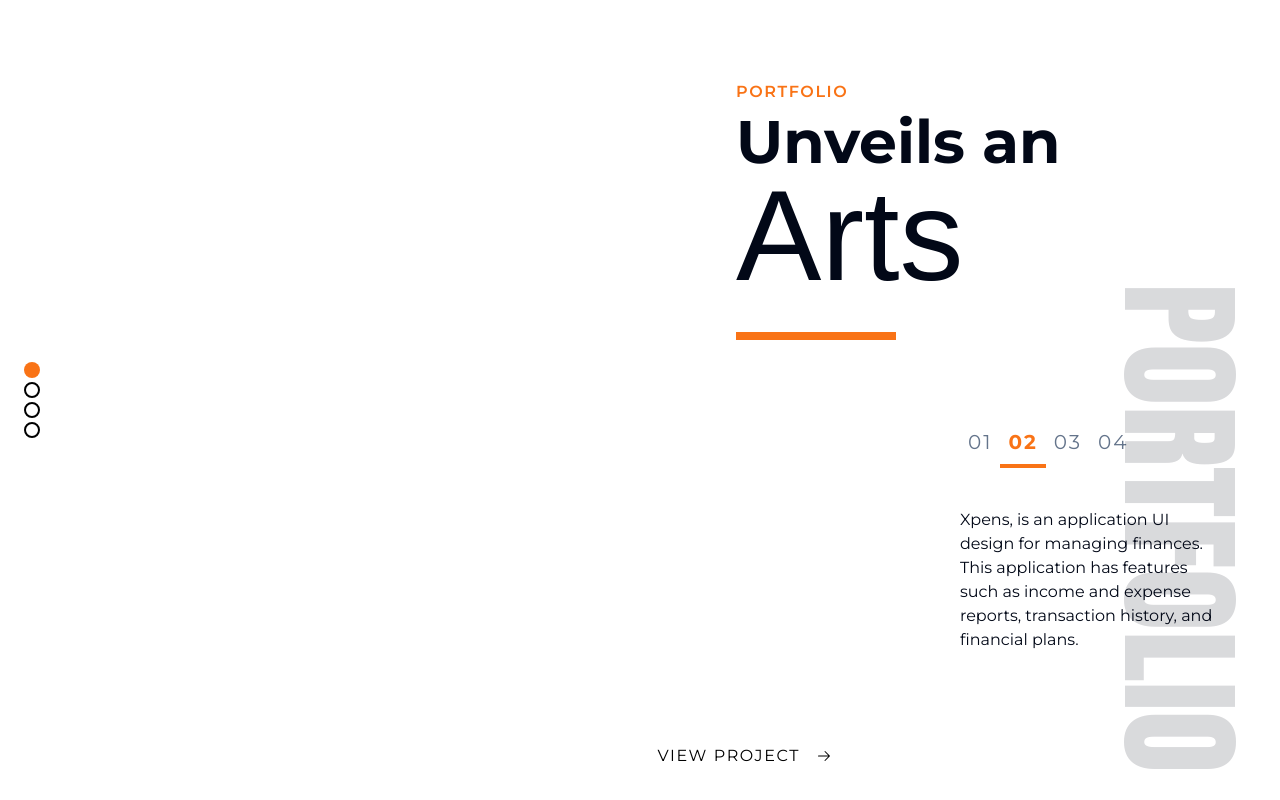
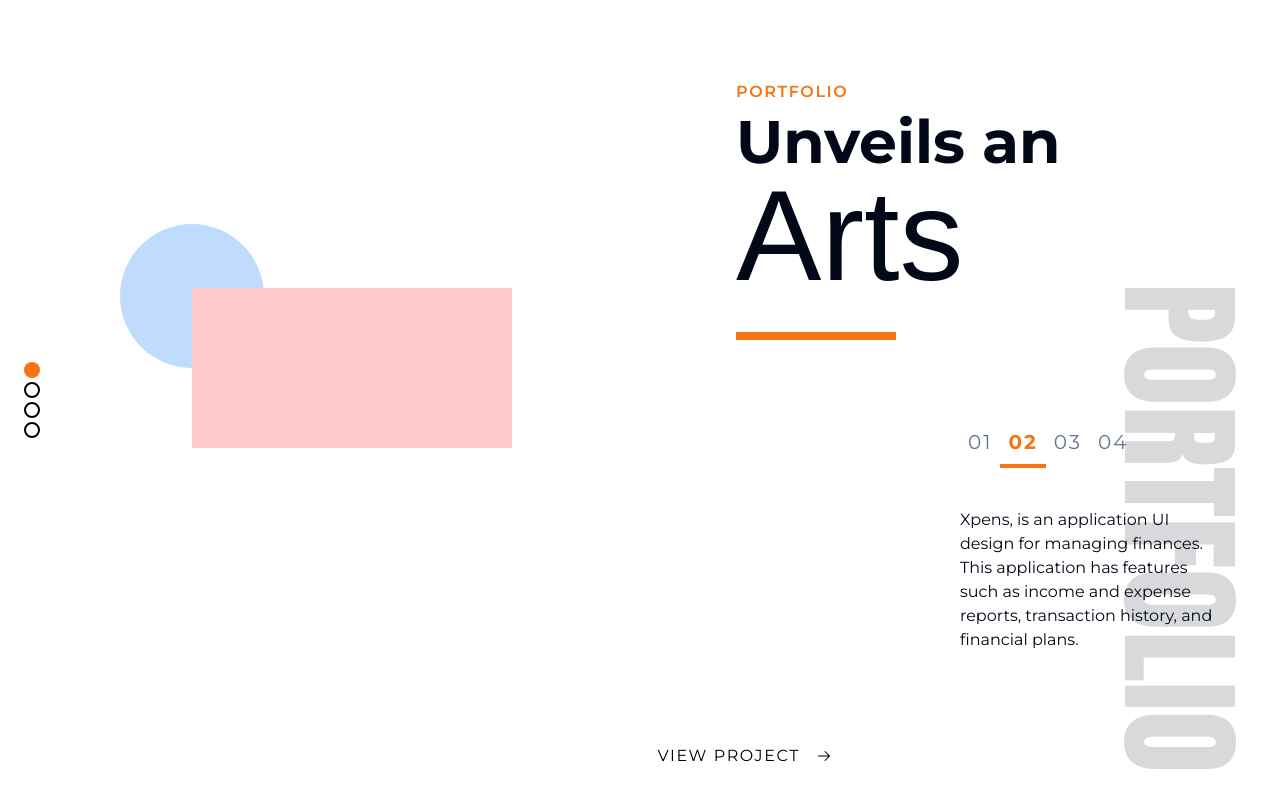
Before and after one commit to mutaqinmi/mutaqinmi, a Next.js app: page / in a window 1280 px wide. Both pictures are taken after a click on the button "02". Shown: the part 800-1600 px from the top of the page. Built offline with nearby package versions, Linux system fonts and the light colour scheme; a web font is replaced by a local one.

Commit message:
feat: portfolio 1

```diff
--- a/src/app/page.tsx
+++ b/src/app/page.tsx
@@ -22,7 +22,7 @@ function About(){
             <div className='h-52 w-52 absolute rounded-full bg-slate-300 bottom-12 right-12'></div>
         </div>
         <div className='relative pr-16 w-full'>
-            <h1 className={`absolute bottom-28 -right-12 rotate-90 text-9xl uppercase opacity-15 ${anton.className}`}>About</h1>
+            <h1 className={`absolute bottom-28 -right-12 rotate-90 text-9xl uppercase opacity-15 -z-10 ${anton.className}`}>About</h1>
             <div className='-ml-24 mt-20 w-full'>
                 <h2 className='tracking-widest uppercase font-semibold text-orange-500'>Hi, Everyone! I'm</h2>
                 <h1 className='text-6xl font-bold mt-2'>Muhammad Ilham Mutaqin</h1>
@@ -69,17 +69,40 @@ function Portfolio(){
             return 'https://github.com/mutaqinmi/aplikasi-jurusan-jsver'
         }
     }
+    const image = () => {
+        if(index === 0){
+            return <div>
+                <Image src="/espw-1.png" width={0} height={0} alt='eSPW' unoptimized className='h-auto w-52 object-cover absolute top-1/2 -translate-y-64 left-24 z-10 shadow-2xl shadow-slate-400 rounded-3xl'/>
+                <Image src="/espw-2.png" width={0} height={0} alt='eSPW' unoptimized className='h-auto w-52 object-cover absolute top-1/2 -translate-y-60 left-52 shadow-2xl shadow-slate-400 rounded-3xl'/>
+            </div>
+        } else if (index === 1){
+            return <div>
+                <div className='w-36 h-36 rounded-full bg-blue-200 absolute top-56 left-14'></div>
+                <div className='w-80 h-40 bg-red-200 absolute top-72 left-32'></div>
+            </div>
+        } else if (index === 2){
+            return <div>
+                <div className='w-36 h-36 rounded-full bg-blue-200 absolute top-72 left-14'></div>
+                <div className='w-80 h-40 bg-red-200 absolute top-56 left-32'></div>
+            </div>
+        } else {
+            return <div>
+                <div className='w-36 h-36 rounded-full bg-blue-200 absolute top-56 left-14'></div>
+                <div className='w-80 h-40 bg-red-200 absolute top-72 left-32'></div>
+            </div>
+        }
+    }
 
     return <div className="h-screen pl-16 flex w-full snap-start snap-always">
         <div className='relative h-screen w-auto aspect-square'>
-            {/* <Image src="/image2.jpg" width={0} height={0} alt='Muhammad Ilham Mutaqin' unoptimized className='h-screen w-auto aspect-square object-cover saturate-0 opacity-50'/> */}
+            {image()}
             <button className='absolute bottom-8 right-8 flex gap-4 items-center justify-center transition ease-in-out duration-300 hover:translate-x-2' onClick={() => {location.href = source()}}>
                 <span className='text-black uppercase tracking-widest'>View Project</span>
                 <ArrowRight className='text-black'/>
             </button>
         </div>
         <div className='relative pr-16 w-full'>
-            <h1 className={`absolute bottom-52 -right-36 rotate-90 text-9xl uppercase opacity-15 ${anton.className}`}>Portfolio</h1>
+            <h1 className={`absolute bottom-52 -right-36 rotate-90 text-9xl uppercase opacity-15 -z-10 ${anton.className}`}>Portfolio</h1>
             <div className='-ml-32 mt-20 w-full'>
                 <h2 className='tracking-widest uppercase font-semibold text-orange-500'>Portfolio</h2>
                 <h1 className='text-6xl font-bold mt-2'>Unveils an<br/><span className={`text-9xl ${windsong.className}`}>Arts</span></h1>
@@ -110,7 +133,7 @@ function Skills(){
             </div>
         </div>
         <div className='relative pr-16 w-full'>
-            <h1 className={`absolute bottom-28 -right-12 rotate-90 text-9xl uppercase opacity-15 ${anton.className}`}>Skills</h1>
+            <h1 className={`absolute bottom-28 -right-12 rotate-90 text-9xl uppercase opacity-15 -z-10 ${anton.className}`}>Skills</h1>
             <div className='-ml-24 mt-20 w-full'>
                 <h2 className='tracking-widest uppercase font-semibold text-orange-500'>Skills</h2>
                 <h1 className='text-6xl font-bold mt-2'>Skill Showcase of My Expertise</h1>
@@ -141,7 +164,7 @@ function Contact(){
             <p className='absolute bottom-8 left-10'>&#169; {year} by <span className='underline'>mutaqinmi</span></p>
         </div>
         <div className='relative pr-16 w-full'>
-            <h1 className={`absolute bottom-44 -right-24 rotate-90 text-9xl uppercase opacity-15 ${anton.className}`}>Contact</h1>
+            <h1 className={`absolute bottom-44 -right-24 rotate-90 text-9xl uppercase opacity-15 -z-10 ${anton.className}`}>Contact</h1>
             <div className='-ml-24 mt-20 w-full'>
                 <h2 className='tracking-widest uppercase font-semibold text-orange-500'>Contact Me</h2>
                 <h1 className='text-6xl font-bold mt-2'>Let's Be Friend!</h1>
```
Also changed, not shown: public/espw-1.png (added), 1 other file (tests, documents, lock files or other folders).
